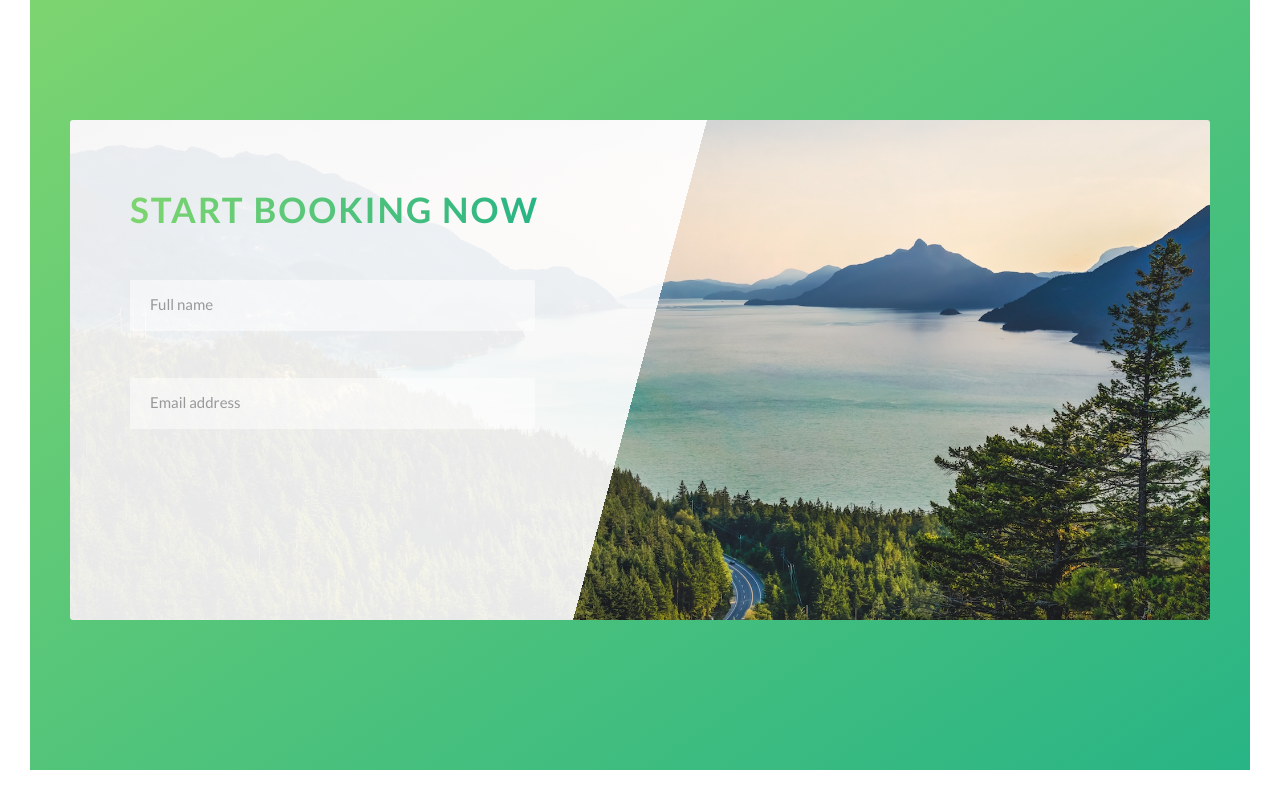
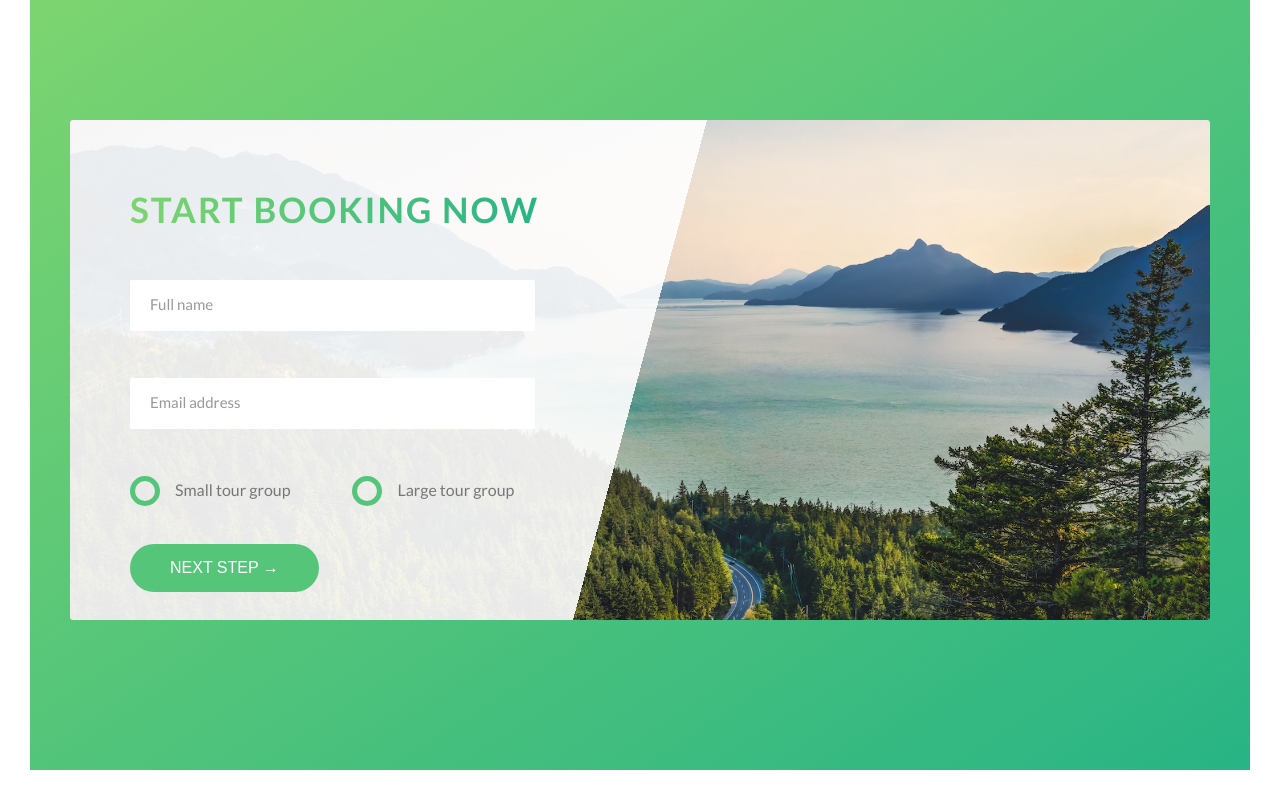
Before and after one commit to takabatoshiki/Natours, a website: page index.html in a window 1280 px wide. Shown: the part 4473-5273 px from the top of the page. Drawn offline with Linux system fonts and the light colour scheme.

Commit message:
add radio button

```diff
--- a/index.html
+++ b/index.html
@@ -277,6 +277,24 @@
                         <input type="email" class="form__input" placeholder="Email address" id="email" required>
                         <label for="email" class="form__label">Email address</label>
                       </div>
+
+                      <div class="form__group u-margin-bottom-medium">
+                        <div class="form__radio-group">
+                          <input type="radio" class="form__radio-input" id="small" name="size">
+                          <label for="small" class="form__radio-label">
+                            <span class="form__radio-button"></span>
+                            Small tour group</label>
+                        </div>
+                        <div class="form__radio-group">
+                          <input type="radio" class="form__radio-input" id="large" name="size">
+                          <label for="large" class="form__radio-label">
+                            <span class="form__radio-button"></span>
+                            Large tour group</label>
+                        </div>
+                      </div>
+                      <div class="form__group">
+                        <button class="btn btn--green">Next step &rarr;</button>
+                      </div>
                     </form>
                   </div>
                 </div>
--- a/sass/base/_utilities.scss
+++ b/sass/base/_utilities.scss
@@ -1,8 +1,8 @@
-.u-center-text{ text-align: center; }
+.u-center-text{ text-align: center !important; }
 
-.u-margin-bottom-small{ margin-bottom: 1.5rem; }
-.u-margin-bottom-medium{ margin-bottom: 4rem; }
-.u-margin-bottom-big{ margin-bottom: 8rem; }
+.u-margin-bottom-small{ margin-bottom: 1.5rem !important; }
+.u-margin-bottom-medium{ margin-bottom: 4rem !important; }
+.u-margin-bottom-big{ margin-bottom: 8rem !important; }
 
-.u-margin-top-big{ margin-top: 8rem; }
-.u-margin-top-huge{ margin-top: 10rem; }
+.u-margin-top-big{ margin-top: 8rem !important; }
+.u-margin-top-huge{ margin-top: 10rem !important; }
--- a/sass/components/_button.scss
+++ b/sass/components/_button.scss
@@ -1,4 +1,5 @@
-.btn{
+.btn {
+  &,
   &:link,
   &:visited {
       text-transform: uppercase;
@@ -9,25 +10,33 @@
       transition: all .2s;
       position: relative;
       font-size: $default-font-size;
+
+      //Change for the <button> element
+      border: none;
+      cursor: pointer;
   }
 
   &:hover {
       transform: translateY(-3px);
-    box-shadow: 0 1rem 2rem rgba($color-black, .2);
+      box-shadow: 0 1rem 2rem rgba($color-black,.2);
+
       &::after {
           transform: scaleX(1.4) scaleY(1.6);
           opacity: 0;
       }
   }
 
-  &:active {
+  &:active,
+  &:focus {
+      outline: none;
       transform: translateY(-1px);
-    box-shadow: 0 .5rem 1rem rgba($color-black, .2);
+      box-shadow: 0 .5rem 1rem rgba($color-black,.2);
   }
 
   &--white {
       background-color: $color-white;
       color: $color-grey-dark;
+
       &::after {
           background-color: $color-white;
       }
@@ -36,6 +45,7 @@
   &--green {
       background-color: $color-primary;
       color: $color-white;
+
       &::after {
           background-color: $color-primary;
       }
@@ -60,9 +70,9 @@
   }
 }
 
-.btn-text{
+.btn-text {
   &:link,
-  &:visited{
+  &:visited {
       font-size: $default-font-size;
       color: $color-primary;
       display: inline-block;
@@ -72,14 +82,14 @@
       transition: all .2s;
   }
 
-  &:hover{
+  &:hover {
       background-color: $color-primary;
       color: $color-white;
       box-shadow: 0 1rem 2rem rgba($color-black, .15);
       transform: translateY(-2px);
   }
 
-  &:active{
+  &:active {
       box-shadow: 0 .5rem 1rem rgba($color-black, .15);
       transform: translateY(0);
   }
--- a/sass/components/_form.scss
+++ b/sass/components/_form.scss
@@ -1,36 +1,38 @@
-.form{
-  &__group:not(:last-child){
+.form {
+  &__group:not(:last-child) {
       margin-bottom: 2rem;
   }
 
-  &__input{
+  &__input {
       font-size: 1.5rem;
       font-family: inherit;
       color: inherit;
       padding: 1.5rem 2rem;
       border-radius: 2px;
-    background-color: rgba($color-white, .5);
+      background-color: rbga($color-white, .5);
       border: none;
       border-bottom: 3px solid transparent;
       width: 90%;
       display: block;
+      transition: all .3s;
 
-    &:focus{
+      &:focus {
           outline: none;
           box-shadow: 0 1rem 2rem rgba($color-black, .1);
           border-bottom: 3px solid $color-primary;
       }
 
-    &:focus:invalid{
+      &:focus:invalid {
           border-bottom: 3px solid $color-secondary-dark;
       }
 
-    &::-webkit-input-placeholder{
+      &::-webkit-input-placeholder {
           color: $color-grey-dark-2;
       }
   }
 
-  &__label{
+
+  &__label {
       font-size: 1.2rem;
       font-weight: 700;
       margin-left: 2rem;
@@ -44,4 +46,51 @@
       visibility: hidden;
       transform: translateY(-4rem);
   }
+
+
+  &__radio-group {
+      width: 49%;
+      display: inline-block;
   }
+
+  &__radio-input {
+      display: none;
+  }
+
+  &__radio-label {
+      font-size: $default-font-size;
+      cursor: pointer;
+      position: relative;
+      padding-left: 4.5rem;
+  }
+
+  &__radio-button {
+      height: 3rem;
+      width: 3rem;
+      border: 5px solid $color-primary;
+      border-radius: 50%;
+      display: inline-block;
+      position: absolute;
+      left: 0;
+      top: -.4rem;
+
+      &::after {
+          content: "";
+          display: block;
+          height: 1.3rem;
+          width: 1.3rem;
+          border-radius: 50%;
+          position: absolute;
+          top: 50%;
+          left: 50%;
+          transform: translate(-50%, -50%);
+          background-color: $color-primary;
+          opacity: 0;
+          transition: opacity .2s;
+      }
+  }
+
+  &__radio-input:checked ~ &__radio-label &__radio-button::after {
+      opacity: 1;
+  }
+}
```
Also changed, not shown: css/style.css. Lines whose indentation alone changed are shown as unchanged.
